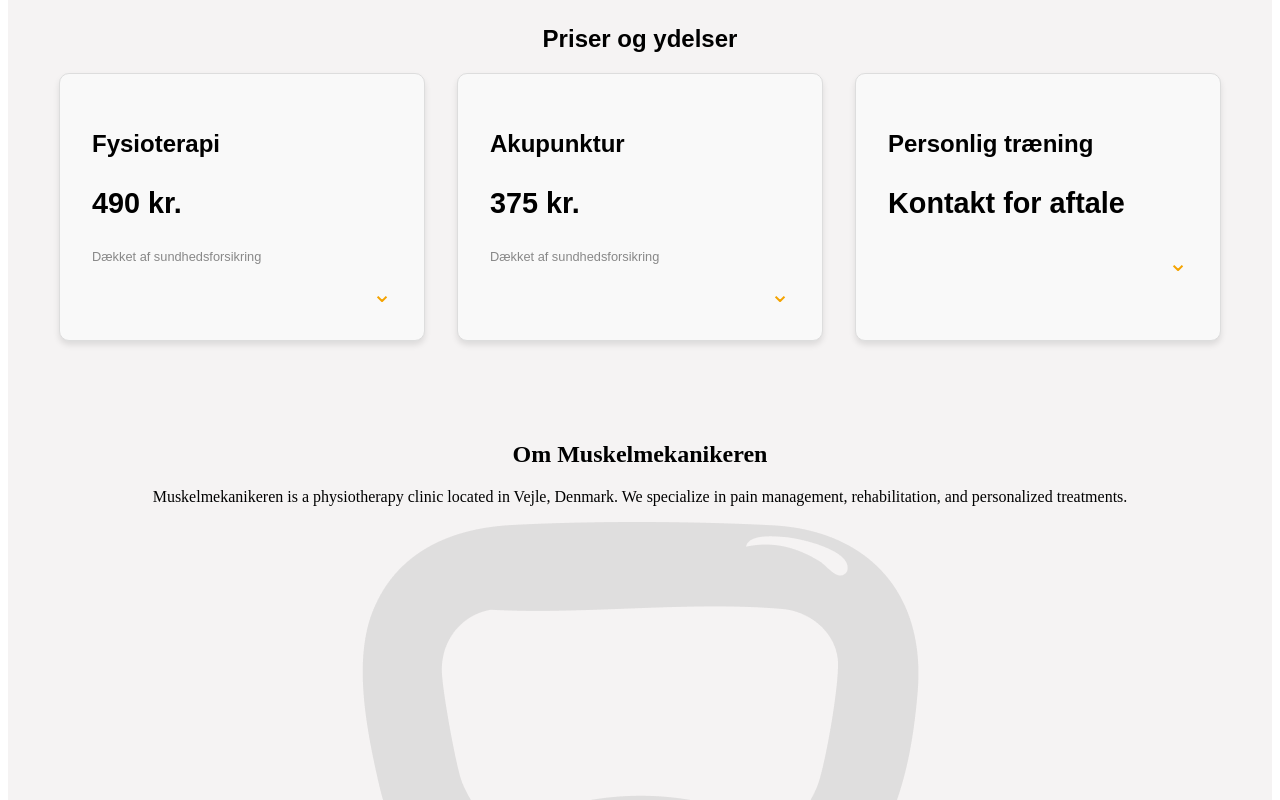
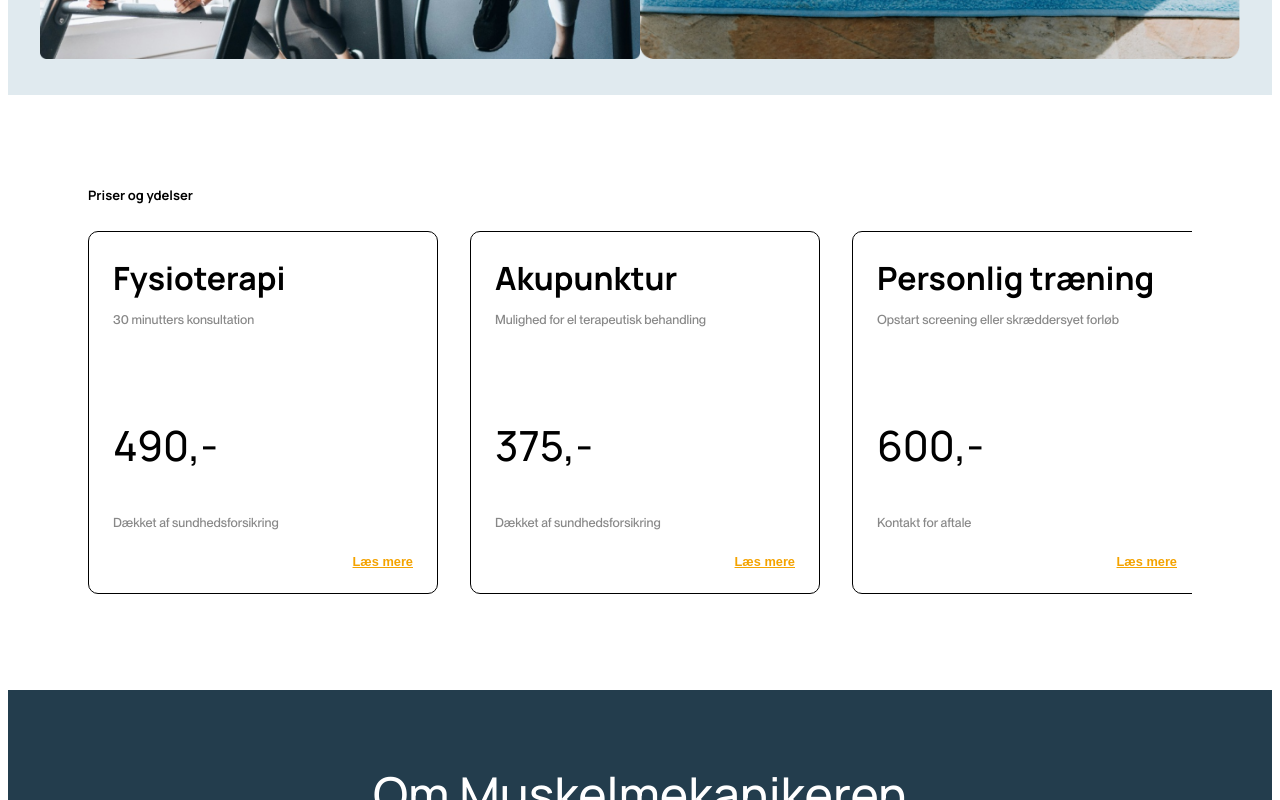
Before and after one commit to illumss/Muskelmekanikeren, a Nuxt app in the folder frontend/: page / in a window 1280 px wide. Shown: the part 1680-2480 px from the top of the page. Built offline with nearby package versions, Linux system fonts and the light colour scheme.

Commit message:
import fonts and redid prices section

```diff
--- a/frontend/components/5MessageSection.vue
+++ b/frontend/components/3MessageSection.vue
@@ -1,10 +1,10 @@
 <template>
   <div class="message-section">
-    <h2>Mission</h2>
-    <p>
+    <h1>Mission</h1>
+    <h2>
       Jeg hjælper dig med at overkomme begrænsende smerter og forbedre din
       præstation.
-    </p>
+    </h2>
     <img src="/images/fitness-photo.png" alt="Fitness" />
     <img src="/images/clinic-photo.png" alt="Clinic" />
   </div>
@@ -12,7 +12,7 @@
 
 <style scoped>
 .message-section {
-  background-color: #f8f8f8;
+  background-color: #e0eaef;
   padding: 2rem;
   text-align: center;
 }
--- a/frontend/components/4PricesSection.vue
+++ b/frontend/components/4PricesSection.vue
@@ -1,13 +1,14 @@
 <template>
   <div class="prices-section">
-    <h2>Priser og ydelser</h2>
+    <h1>Priser og ydelser</h1>
     <div class="price-container">
       <div class="price-box" v-for="(item, index) in prices" :key="index">
         <h3>{{ item.title }}</h3>
+        <p class="subtitle">{{ item.subtitle }}</p>
         <p class="price">{{ item.price }}</p>
         <p class="note" v-if="item.note">{{ item.note }}</p>
-        <div class="arrow" @click="toggleExpand(index)">
-          {{ expandedIndex === index ? "⌃" : "⌄" }}
+        <div class="readmore" @click="toggleExpand(index)">
+          {{ expandedIndex === index ? "Læs mindre" : "Læs mere" }}
         </div>
 
         <transition name="fade">
@@ -32,72 +33,115 @@ const toggleExpand = (index) => {
 const prices = [
   {
     title: "Fysioterapi",
+    subtitle: "30 minutters konsultation",
     description:
-      "30 mins konsultation\nMin passion indenfor fysioterapi og træning er bevægelse. Jeg arbejder på at optimere bevægelighed i problematiske led.",
-    price: "490 kr.",
+      "En personlig konsultation med fokus på at evaluere og behandle muskel- og ledsmerter samt forbedre din funktionelle bevægelighed.",
+    price: "490,-",
     note: "Dækket af sundhedsforsikring",
   },
   {
     title: "Akupunktur",
+    subtitle: "Mulighed for el terapeutisk behandling",
     description:
-      "Mulighed for el terapeutisk behandling for at lindre smerter og spændinger.",
-    price: "375 kr.",
+      "En effektiv metode til smertelindring og afspænding, der kombinerer traditionelle nåle og moderne el-terapi for maksimal effekt.",
+    price: "375,-",
     note: "Dækket af sundhedsforsikring",
   },
   {
     title: "Personlig træning",
+    subtitle: "Opstart screening eller skræddersyet forløb",
     description:
       "Opstart screening og skræddersyet træningsforløb tilpasset dine behov.",
-    price: "Kontakt for aftale",
-    note: "",
+    price: "600,-",
+    note: "Kontakt for aftale",
+  },
+  {
+    title: "Message",
+    subtitle: "1 times behandling",
+    description:
+      "En afslappende massagebehandling, der lindrer spændinger og fremmer velvære. Fokus på at reducere stress og forbedre blodcirkulationen.",
+    price: "550,-",
+    note: "Kontakt for aftale",
+  },
+  {
+    title: "Ledmobilisering",
+    subtitle: "1 times behandling",
+    description:
+      "En manuel behandlingsteknik designet til at forbedre ledbevægelighed og reducere smerte. Ideel for dem med stive eller smertefulde led.",
+    price: "490,-",
+    note: "Kontakt for aftale",
+  },
+  {
+    title: "Kropsterapi",
+    subtitle: "Skånsom og blid behandling",
+    description:
+      "En holistisk tilgang til krop og sind, der kombinerer afspænding og behandling af fysiske og psykiske spændinger.",
+    price: "445,-",
+    note: "Kontakt for aftale",
   },
 ];
 </script>
 
 <style scoped>
 .prices-section {
-  text-align: center;
-  padding: 3rem;
+  padding: 5rem;
+  background: white;
   font-family: "Arial", sans-serif;
 }
 
 .price-container {
   display: flex;
-  justify-content: center;
-  flex-wrap: wrap;
+  flex-wrap: nowrap;
+  overflow-x: auto;
   gap: 2rem;
+  padding: 1rem 0;
+}
+
+.price-container::-webkit-scrollbar {
+  height: 8px;
+  background: #c1c1c1;
+  border-radius: 10px;
+}
+
+.price-container::-webkit-scrollbar-thumb {
+  background: #233d4d;
+  border-radius: 10px;
+}
+
+.price-container::-webkit-scrollbar-thumb:hover {
+  background: #888;
 }
 
 .price-box {
-  background-color: #f9f9f9;
-  border: 1px solid #ddd;
+  flex: 0 0 300px;
+  border: 1px solid black;
   border-radius: 10px;
-  padding: 2rem;
-  width: 300px;
-  box-shadow: 0 4px 6px rgba(0, 0, 0, 0.1);
+  padding: 1.5rem;
+  text-align: left;
   position: relative;
-  text-align: left;
   transition: transform 0.3s ease;
+  background: white;
 }
 
 .price-box:hover {
   transform: translateY(-5px);
 }
 
-h3 {
-  font-size: 1.5rem;
-  margin-bottom: 0.5rem;
+.price {
+  font-family: "Manrope", sans-serif;
+  padding-top: 3rem;
+  font-weight: 500;
+  font-size: 2.6rem;
 }
 
-.price {
-  font-size: 1.8rem;
-  font-weight: bold;
-  color: #000;
+.subtitle {
+  color: #888;
+  font-size: 0.8rem;
 }
 
 .note {
+  color: #888;
   font-size: 0.8rem;
-  color: #888;
   margin-bottom: 1rem;
 }
 
@@ -108,12 +152,19 @@ h3 {
   margin-top: 1rem;
 }
 
-.arrow {
-  font-size: 1.5rem;
+h3 {
+  padding: 0;
+  margin: 0;
+}
+
+.readmore {
+  font-size: 0.8rem;
+  font-weight: bold;
   color: #f4a300;
   cursor: pointer;
   text-align: right;
-  margin-top: 1rem;
+  margin-top: 1.5rem;
+  text-decoration: underline;
 }
 
 .fade-enter-active,
--- a/frontend/components/3AboutSection.vue
+++ b/frontend/components/5AboutSection.vue
@@ -14,5 +14,7 @@
 .about-section {
   padding: 2rem;
   text-align: center;
+  background: #233d4d;
+  color: white;
 }
 </style>
--- a/frontend/nuxt.config.ts
+++ b/frontend/nuxt.config.ts
@@ -4,4 +4,5 @@ export default {
   },
 
   compatibilityDate: "2024-12-09",
+  css: ["@/styles/global.css"],
 };
--- a/frontend/pages/index.vue
+++ b/frontend/pages/index.vue
@@ -1,9 +1,9 @@
 <script setup>
 import PageHeader from "~/components/1PageHeader.vue";
 import StickyNavbar from "~/components/2StickyNavbar.vue";
-import AboutSection from "~/components/3AboutSection.vue";
+import MessageSection from "~/components/3MessageSection.vue";
 import PricesSection from "~/components/4PricesSection.vue";
-import MessageSection from "~/components/5MessageSection.vue";
+import AboutSection from "~/components/5AboutSection.vue";
 import TestimonialsSection from "~/components/6TestimonialsSection.vue";
 import GallerySection from "~/components/7GallerySection.vue";
 import Footer from "~/components/8Footer.vue";
--- /dev/null
+++ b/frontend/styles/global.css
@@ -0,0 +1,33 @@
+@font-face {
+  font-family: "Manrope";
+  src: url("/fonts/Manrope-VariableFont_wght.ttf") format("truetype");
+  font-style: normal;
+}
+
+@font-face {
+  font-family: "PPNeueMontreal";
+  src: url("/fonts/PPNeueMontreal-Medium.otf") format("opentype");
+  font-weight: 500;
+  font-style: normal;
+}
+
+h1 {
+  font-family: "Manrope", sans-serif;
+  font-size: small;
+}
+
+h2 {
+  font-family: "Manrope", sans-serif;
+  font-weight: 500;
+  font-size: xxx-large;
+}
+
+h3 {
+  font-family: "Manrope", sans-serif;
+  font-weight: 700;
+  font-size: xx-large;
+}
+
+p {
+  font-family: "PPNeueMontreal", sans-serif;
+}
```
Also changed, not shown: frontend/public/fonts/Manrope-VariableFont_wght.ttf (added), frontend/public/fonts/PPNeueMontreal-Medium.otf (added).
